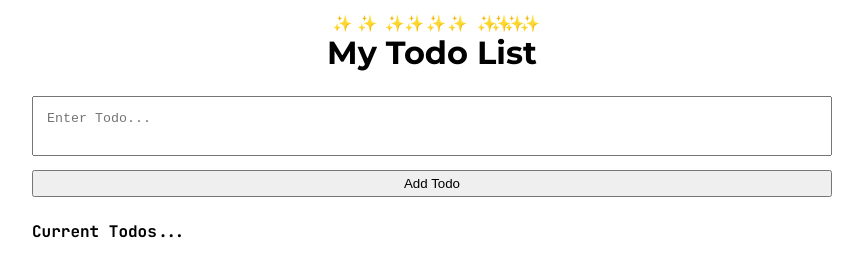
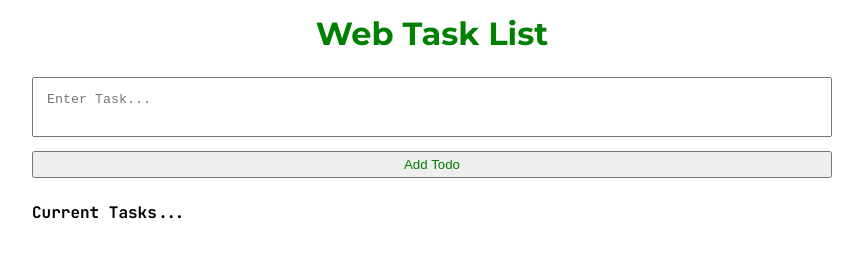
Before and after one commit to Otieno-Njaga/Web-Todo-List, a plain HTML site: page index.html in a window 1280 px wide. Shown: the whole page, without its empty margins (208-1071 px from the left). Drawn offline with Linux system fonts and the light colour scheme.

Commit message:
These changes are to test CI/CD on Netlify

```diff
--- a/index.html
+++ b/index.html
@@ -21,16 +21,15 @@
     />
   </head>
   <body>
-    <h1>My Todo List</h1>
-    <!--To get an emoji press Windows button + period-->
+    <h1>Web Task List</h1>
     <form onsubmit="return false">
-      <textarea name="" id="" placeholder="Enter Todo..."></textarea>
+      <textarea name="" id="" placeholder="Enter Task..."></textarea>
       <button id="addBtn">
         <p>Add Todo</p>
       </button>
     </form>
     <section>
-      <h4>Current Todos...</h4>
+      <h4>Current Tasks...</h4>
       <div class="todocontainer">
         <!-- <div class="todo">
           <p>This is the todo that I have to complete by the end of the day!</p>
--- a/styles.css
+++ b/styles.css
@@ -7,6 +7,7 @@
 h1,
 h2 {
   font-family: "Montserrat", serif;
+  color: green;
 }
 
 body {
@@ -19,7 +20,7 @@ body {
 }
 
 h1 {
-  text-emphasis: "✨";
+  text-emphasis: "";
   text-align: center;
 }
 
@@ -43,6 +44,7 @@ form textarea {
 form button {
   padding: 4px;
   cursor: pointer;
+  color: green;
 }
 
 .todocontainer,
```
